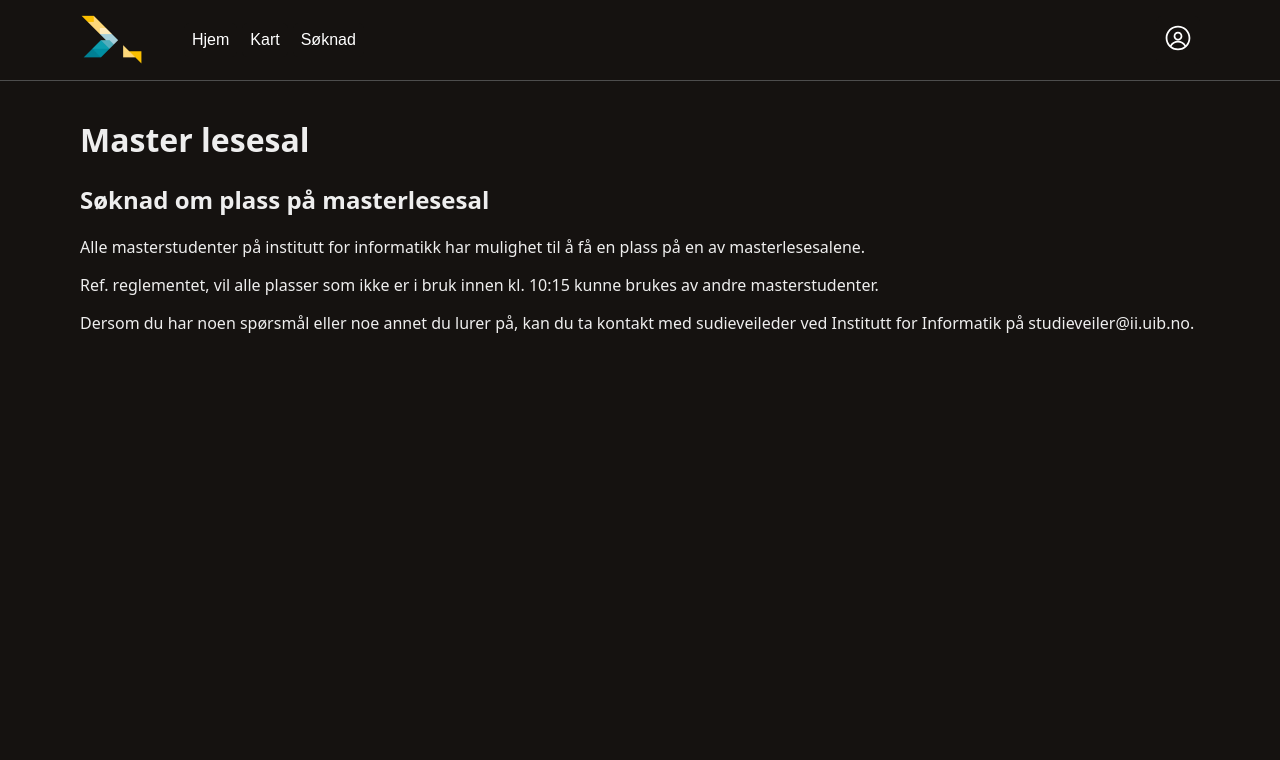
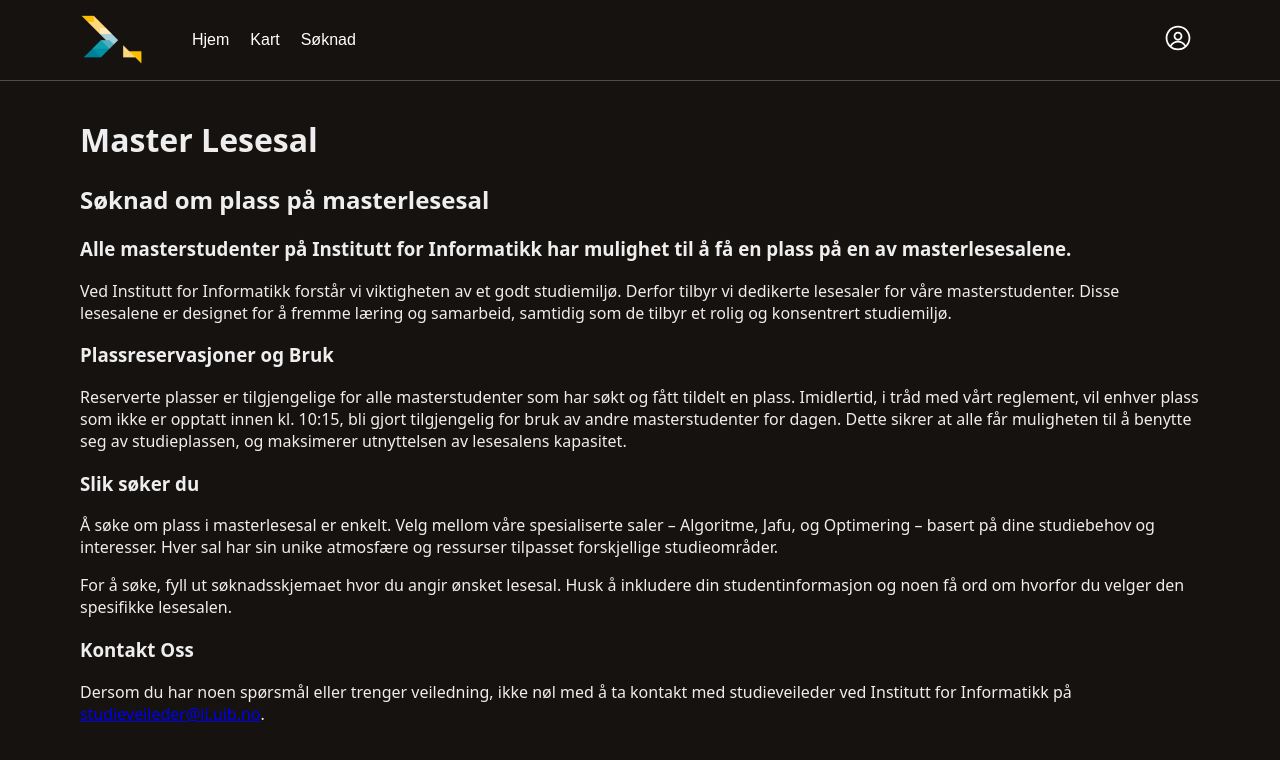
Before and after one commit to X104n/master-study-space, a Next.js app: page / in a window 1280 px wide. Shown: the top 760 px of the page. Built offline with nearby package versions, Linux system fonts and the light colour scheme.

Commit message:
Endra litt på home pagen

```diff
--- a/src/app/page.js
+++ b/src/app/page.js
@@ -3,13 +3,27 @@ import Image from "next/image";
 export default function Home() {
   return (
     <>
-    <h1>Master lesesal</h1>
-    <h2>Søknad om plass på masterlesesal</h2>
-    <h>Alle masterstudenter på institutt for informatikk har mulighet til å få en plass på en av masterlesesalene.</h>
-    <p> </p>
-    <h>Ref. reglementet, vil alle plasser som ikke er i bruk innen kl. 10:15 kunne brukes av andre masterstudenter.</h>
-    <p></p>
-    <h>Dersom du har noen spørsmål eller noe annet du lurer på, kan du ta kontakt med sudieveileder ved Institutt for Informatik på studieveiler@ii.uib.no.</h>
+      <h1>Master Lesesal</h1>
+      <h2>Søknad om plass på masterlesesal</h2>
+      <h3>Alle masterstudenter på Institutt for Informatikk har mulighet til å få en plass på en av masterlesesalene.</h3>
+      <p>
+        Ved Institutt for Informatikk forstår vi viktigheten av et godt studiemiljø. Derfor tilbyr vi dedikerte lesesaler for våre masterstudenter. Disse lesesalene er designet for å fremme læring og samarbeid, samtidig som de tilbyr et rolig og konsentrert studiemiljø.
+      </p>
+      <h3>Plassreservasjoner og Bruk</h3>
+      <p>
+        Reserverte plasser er tilgjengelige for alle masterstudenter som har søkt og fått tildelt en plass. Imidlertid, i tråd med vårt reglement, vil enhver plass som ikke er opptatt innen kl. 10:15, bli gjort tilgjengelig for bruk av andre masterstudenter for dagen. Dette sikrer at alle får muligheten til å benytte seg av studieplassen, og maksimerer utnyttelsen av lesesalens kapasitet.
+      </p>
+      <h3>Slik søker du</h3>
+      <p>
+        Å søke om plass i masterlesesal er enkelt. Velg mellom våre spesialiserte saler – Algoritme, Jafu, og Optimering – basert på dine studiebehov og interesser. Hver sal har sin unike atmosfære og ressurser tilpasset forskjellige studieområder.
+      </p>
+      <p>
+        For å søke, fyll ut søknadsskjemaet hvor du angir ønsket lesesal. Husk å inkludere din studentinformasjon og noen få ord om hvorfor du velger den spesifikke lesesalen.
+      </p>
+      <h3>Kontakt Oss</h3>
+      <p>
+        Dersom du har noen spørsmål eller trenger veiledning, ikke nøl med å ta kontakt med studieveileder ved Institutt for Informatikk på <a href="mailto:studieveileder@ii.uib.no">studieveileder@ii.uib.no</a>.
+      </p>
     </>
   );
 }
```
